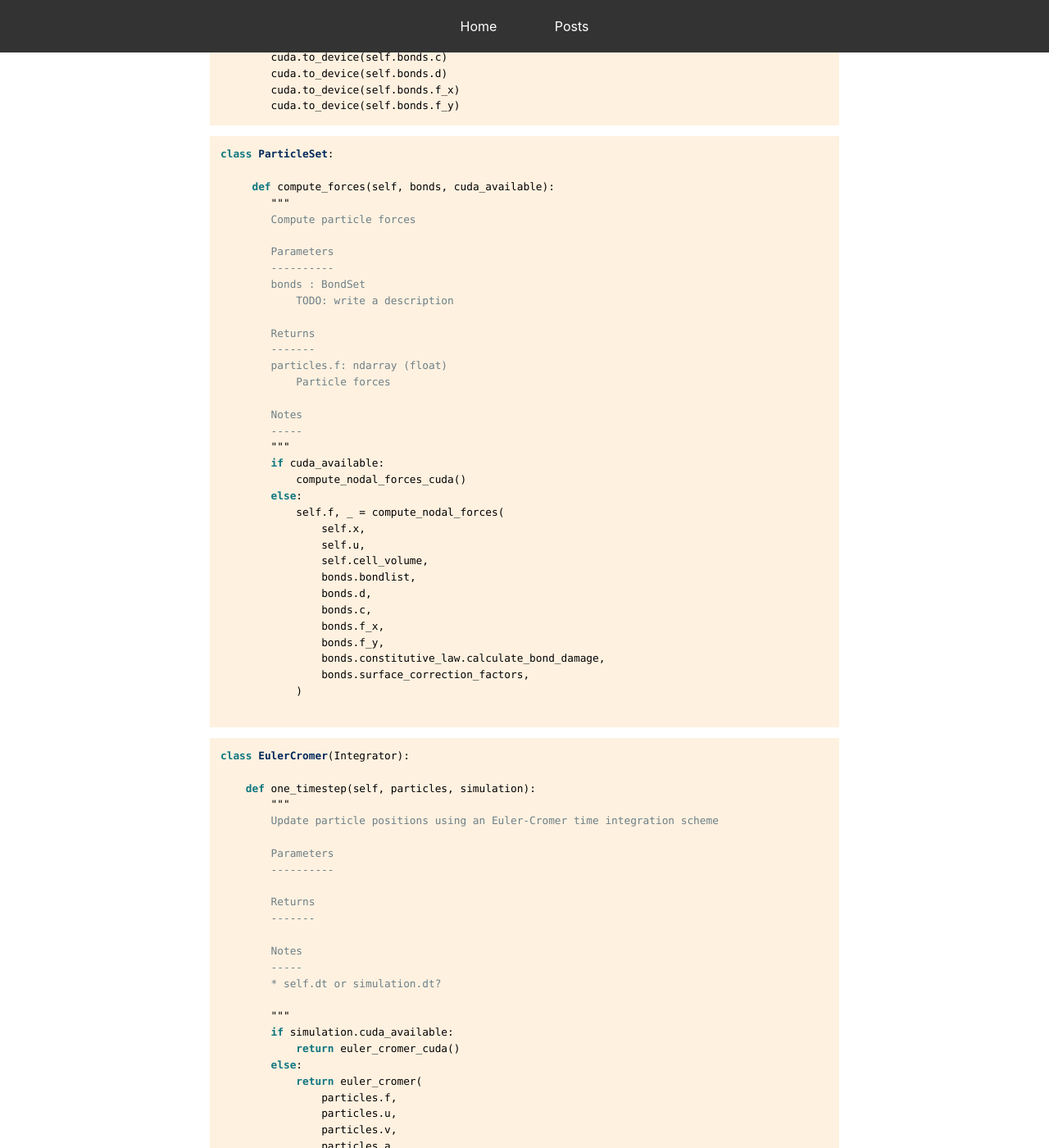
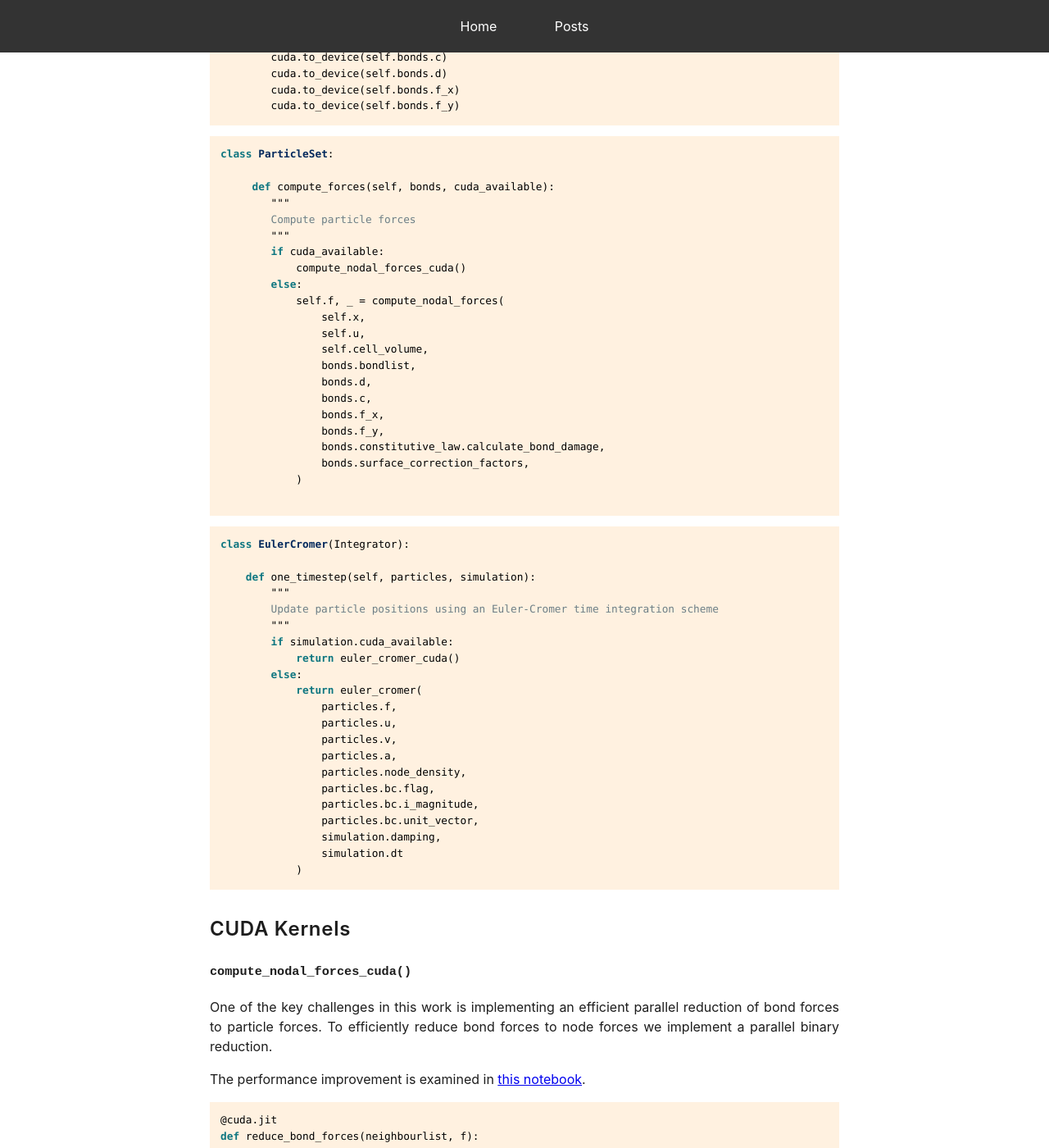
Before and after one commit to mark-hobbs/mark-hobbs.github.io, a Jekyll site: the page built from _posts/2025-02-03-cuda.md, in a window 1280 px wide and 1400 px high, scrolled down 5091 px. Shown: the whole window at 82% size. Built offline with Jekyll 4.4.1, drawn with Linux system fonts in a browser that asks for light colours.

Commit message:
General updates

```diff
--- a/_posts/2025-02-03-cuda.md
+++ b/_posts/2025-02-03-cuda.md
@@ -184,7 +184,7 @@ class Simulation:
         if self.cuda_available:
             model._allocate_gpu_arrays()
 
-        for self.i_time_step in range(self.n_time_steps):
+        for _ in range(self.n_time_steps):
             self._single_time_step(model)
 
     def _single_time_step(self, model):
@@ -231,19 +231,6 @@ class ParticleSet:
      def compute_forces(self, bonds, cuda_available):
         """
         Compute particle forces
-
-        Parameters
-        ----------
-        bonds : BondSet
-            TODO: write a description
-
-        Returns
-        -------
-        particles.f: ndarray (float)
-            Particle forces
-
-        Notes
-        -----
         """
         if cuda_available:
             compute_nodal_forces_cuda()
@@ -269,17 +256,6 @@ class EulerCromer(Integrator):
     def one_timestep(self, particles, simulation):
         """
         Update particle positions using an Euler-Cromer time integration scheme
-
-        Parameters
-        ----------
-
-        Returns
-        -------
-
-        Notes
-        -----
-        * self.dt or simulation.dt?
-
         """
         if simulation.cuda_available:
             return euler_cromer_cuda()
```
